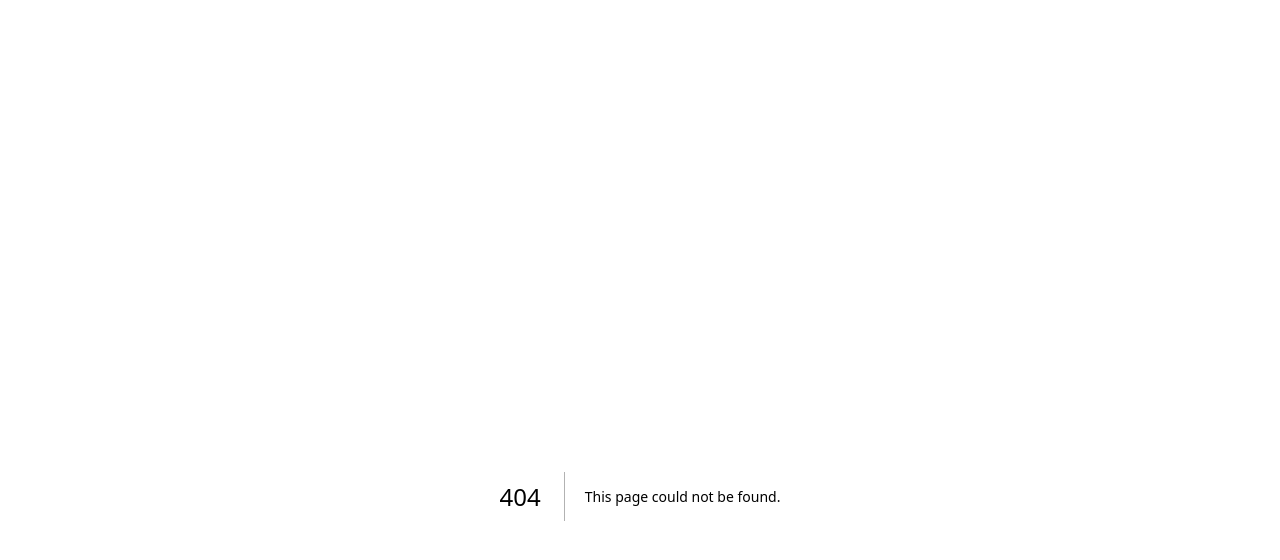
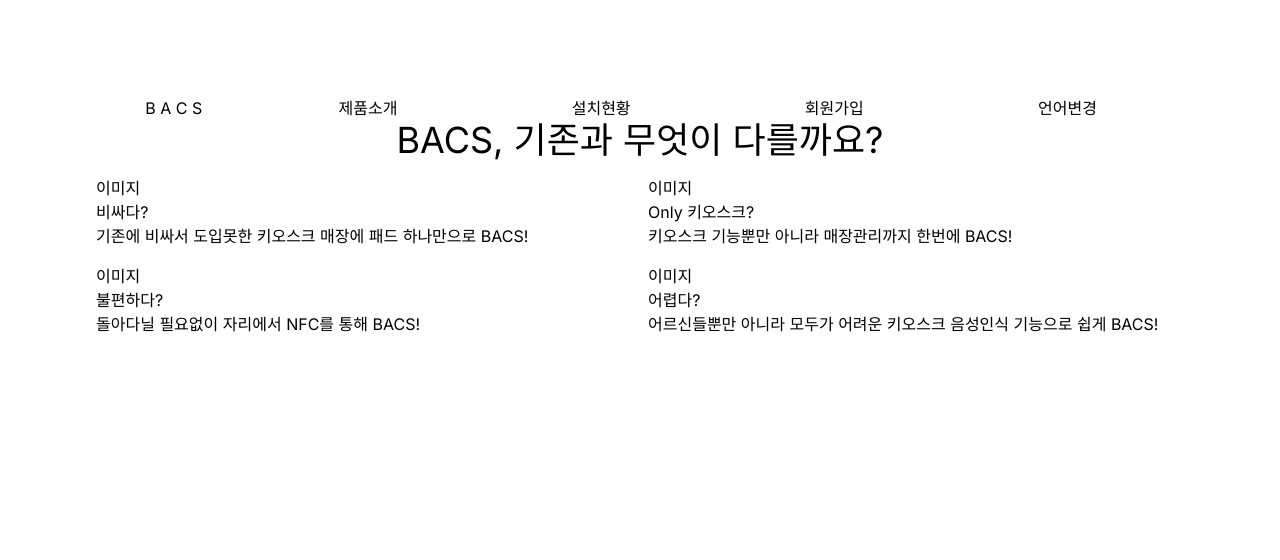
Before and after one commit to SCIT44-1Kumi/bacs, a Next.js app in the folder src/main/frontend/: page /introduce in a window 1280 px wide. Before the commit this address had no page. Shown: the top 560 px of the page. Built offline with nearby package versions, Linux system fonts and the light colour scheme.

Commit message:
(Frontend)  소개페이지 1차 개발

```diff
--- /dev/null
+++ b/src/main/frontend/components/introduce/IntroduceImg.tsx
@@ -0,0 +1,39 @@
+const IntroduceImg = () => {
+	return (
+		<div className={`grid grid-cols-2 gap-4 `}>
+			<div className={`col-span-2 place-self-center`}>
+				<span className={`text-4xl`}>BACS, 기존과 무엇이 다를까요?</span>
+			</div>
+			<div>
+				<div>이미지</div>
+				<div>
+					<p>비싸다?</p>
+					<p>기존에 비싸서 도입못한 키오스크 매장에 패드 하나만으로 BACS!</p>
+				</div>
+			</div>
+			<div>
+				<div>이미지</div>
+				<div>
+					<p>Only 키오스크?</p>
+					<p>키오스크 기능뿐만 아니라 매장관리까지 한번에 BACS!</p>
+				</div>
+			</div>
+			<div>
+				<div>이미지</div>
+				<div>
+					<p>불편하다?</p>
+					<p>돌아다닐 필요없이 자리에서 NFC를 통해 BACS!</p>
+				</div>
+			</div>
+			<div>
+				<div>이미지</div>
+				<div>
+					<p>어렵다?</p>
+					<p>어르신들뿐만 아니라 모두가 어려운 키오스크 음성인식 기능으로 쉽게 BACS!</p>
+				</div>
+			</div>
+		</div>
+	);
+};
+
+export default IntroduceImg;
--- a/src/main/frontend/pages/index.tsx
+++ b/src/main/frontend/pages/index.tsx
@@ -1,4 +1,3 @@
-import Link from "next/link";
 import { makeLocaleProps } from "@/utils/i18n";
 import { GetServerSidePropsContext } from "next";
 import { useTranslation } from "next-i18next";
--- /dev/null
+++ b/src/main/frontend/pages/introduce.tsx
@@ -0,0 +1,13 @@
+import MainNavBar from "@/components/main/mainNavBar";
+import IntroduceImg from "@/components/introduce/IntroduceImg";
+
+const Introduce = () => {
+	return (
+		<div>
+			<MainNavBar />
+			<IntroduceImg />
+		</div>
+	);
+};
+
+export default Introduce;
```
